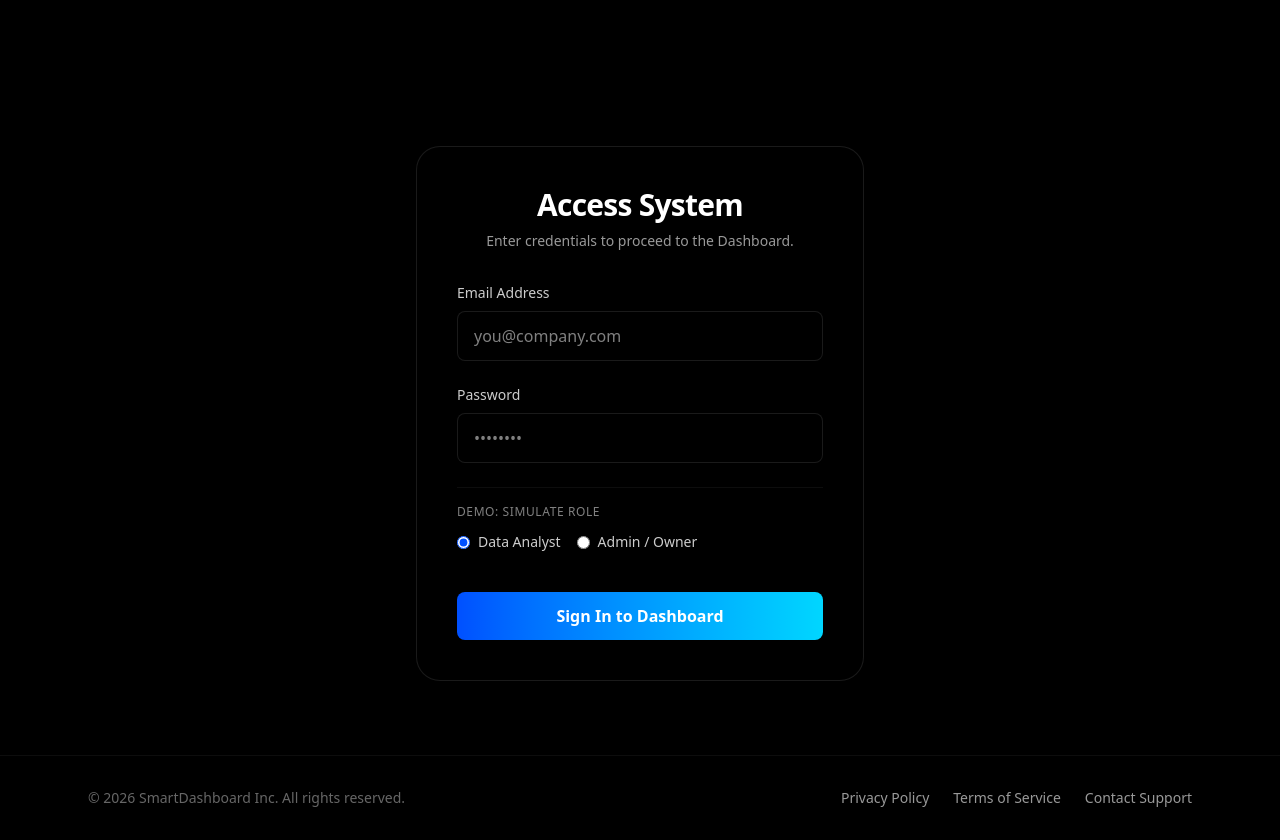
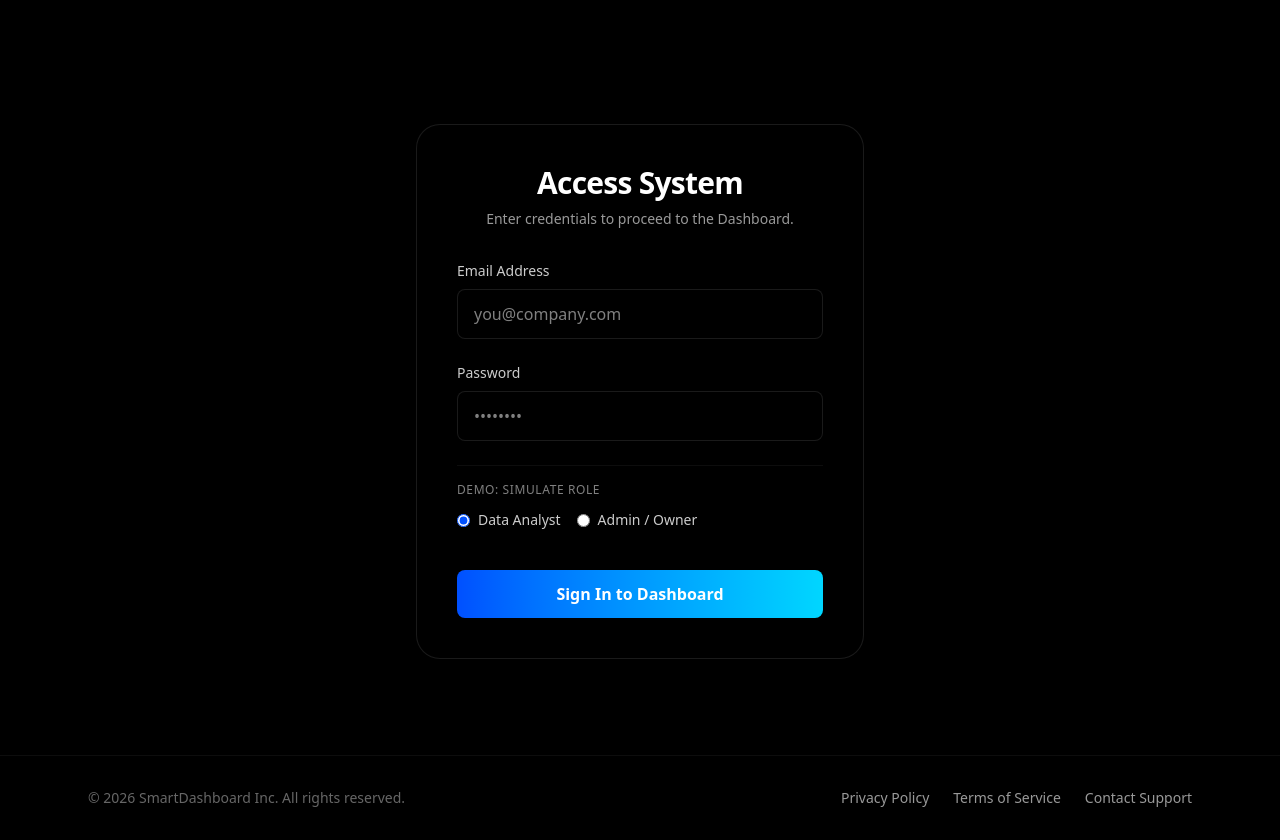
Before and after one commit to yadavjyothsnaa-source/smartdashboard, a Next.js app: page / in a window 1280 px wide. Shown: the part 3160-4000 px from the top of the page. Built offline with nearby package versions, Linux system fonts and the light colour scheme.

Commit message:
Push login box lower to reside just above the footer

```diff
--- a/src/app/page.tsx
+++ b/src/app/page.tsx
@@ -17,7 +17,7 @@ export default function Home() {
 
       {/* Login and Footer cleanly attached to flow with transparent backgrounds */}
       <div className="relative z-10 w-full min-h-screen flex flex-col pt-20">
-        <div className="flex-1 flex items-center justify-center w-full px-4 z-20 relative pb-12">
+        <div className="flex-1 flex flex-col items-center justify-end w-full px-4 z-20 relative pb-24">
            <LoginForm />
         </div>
         <div className="w-full z-20 relative mt-auto">
```
